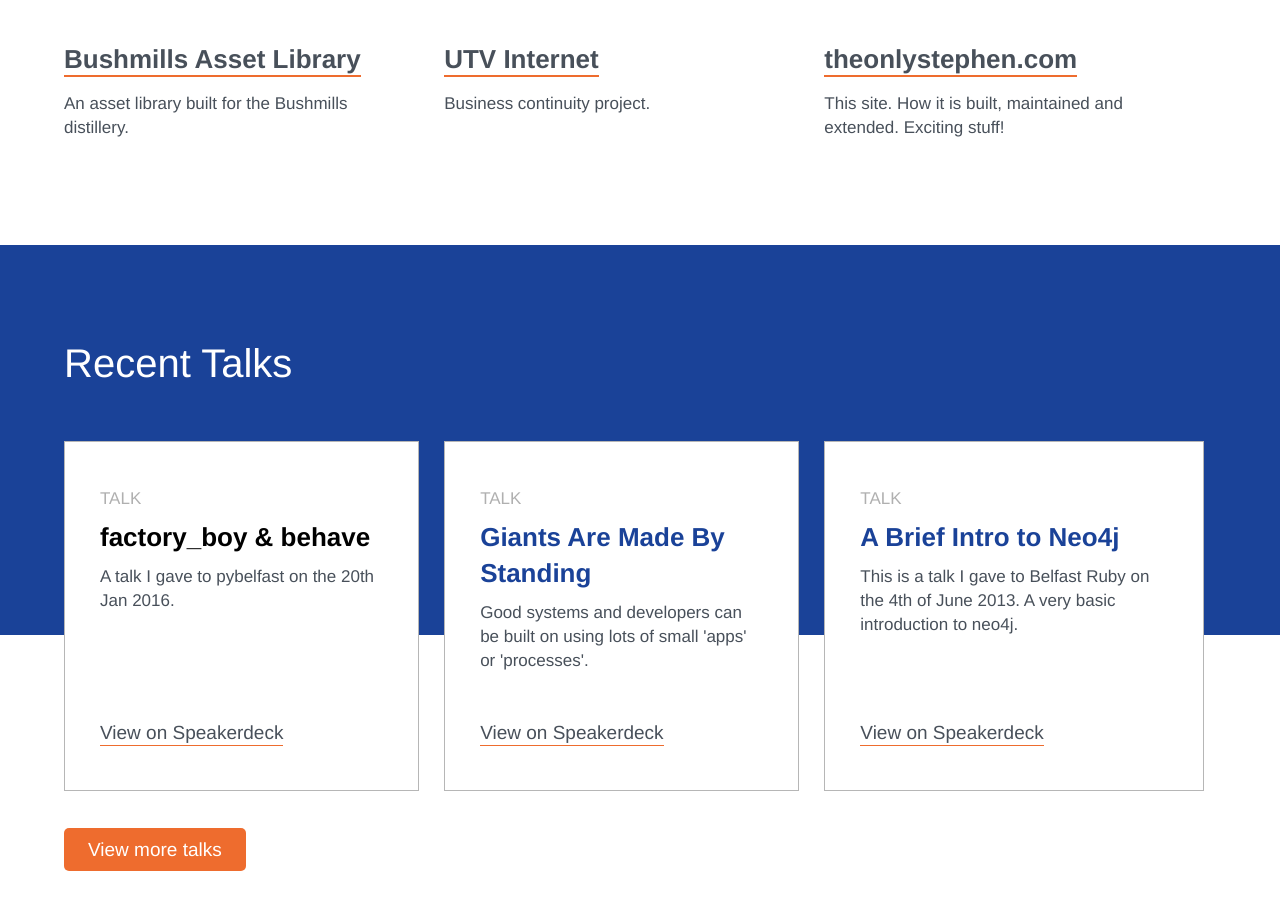
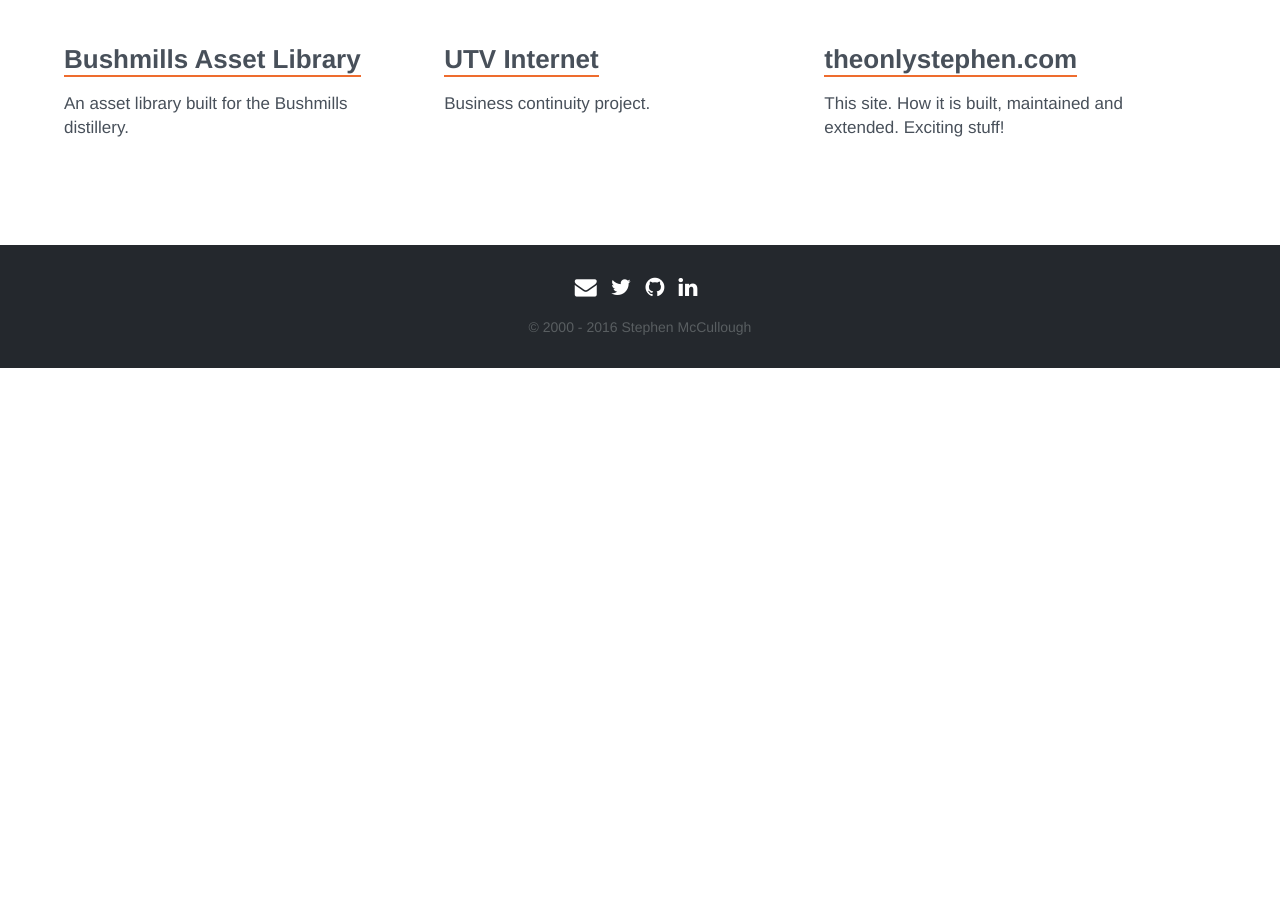
Before and after one commit to swmcc/swmcc.github.io, a Jekyll site: the page built from work/index.html, in a window 1280 px wide and 900 px high, scrolled down 2140 px. Built offline with Jekyll 4.4.1, drawn with Linux system fonts in a browser that asks for light colours; nearby versions of some CDN libraries; after the commit the page ends 2508 px from its top, so only the background shows below that.

Commit message:
[#45] - Added a new talks page

```diff
--- a/_includes/nav.html
+++ b/_includes/nav.html
@@ -4,6 +4,7 @@
     <ul class="homenav">
       <li><a href="{{ site.baseurl }}/" {% if page.selected == "home" %}class="active"{% endif %}>Home</a></li>
       <li><a href="{{ site.baseurl }}/work" {% if page.selected == "work" %}class="active"{% endif %}>Work</a></li>
+      <li><a href="{{ site.baseurl }}/talks" {% if page.selected == "talks" %}class="active"{% endif %}>Talks</a></li>
       <li><a href="{{ site.baseurl }}/blog" {% if page.selected == "blog" %}class="active"{% endif %}>Blog</a></li>
     </ul>
   </div>
--- a/work/index.html
+++ b/work/index.html
@@ -48,42 +48,4 @@
         </ul>
     </div>
   </section>
-
-  <section class="recent-talks-section">
-    <div class="block-colour"></div>
-    <div class="container">
-      <h2>Recent Talks</h2>
-        <ul>
-          <li>
-            <div class="inner">
-              <p class="meta">Talk</p>
-              <h3>factory_boy & behave</h3>
-              <p>A talk I gave to pybelfast on the 20th Jan 2016.</p>
-              <a href="https://speakerdeck.com/swmcc/factory-boy-and-behave" class="read-more">View on Speakerdeck</a>
-            </div>
-          </li><!--
-          --><li>
-            <div class="inner">
-              <p class="meta">Talk</p>
-              <h3><a href="http://www.theonlystephen.com/talk-giants-are-made-from-standing-on-the-shoulders-of-dwarves....lots-of-them/#/">Giants Are Made By Standing</a></h3>
-              <p>Good systems and developers can be built on using lots of small 'apps' or 'processes'.</p>
-              <a href="https://speakerdeck.com/swmcc/giants-are-made-by-standing-on-the-shoulders-of-dwarves-dot-dot-dot-lots-of-them-1" class="read-more">View on Speakerdeck</a>
-            </div>
-          </li><!--
-          --><li class="last">
-            <div class="inner">
-              <p class="meta">Talk</p>
-              <h3><a href="https://speakerdeck.com/swmcc/a-brief-intro-to-neo4j-using-the-wire-as-a-data-set">A Brief Intro to Neo4j</a></h3>
-              <p>This is a talk I gave to Belfast Ruby on the 4th of June 2013. A very basic introduction to neo4j.</p>
-              <a href="https://speakerdeck.com/swmcc/a-brief-intro-to-neo4j-using-the-wire-as-a-data-set" class="read-more">View on Speakerdeck</a>
-            </div>
-          </li>
-        </ul>
-        <div class="button-container">
-          <a href="https://speakerdeck.com/swmcc" class="button">View more talks</a>
-        </div>
-      </div>
-  </section>
-
-
 </main>
```
Also changed, not shown: spec/features/homepage_spec.rb (+1 -0 lines), talks/index.html (added, +44 -0 lines).
